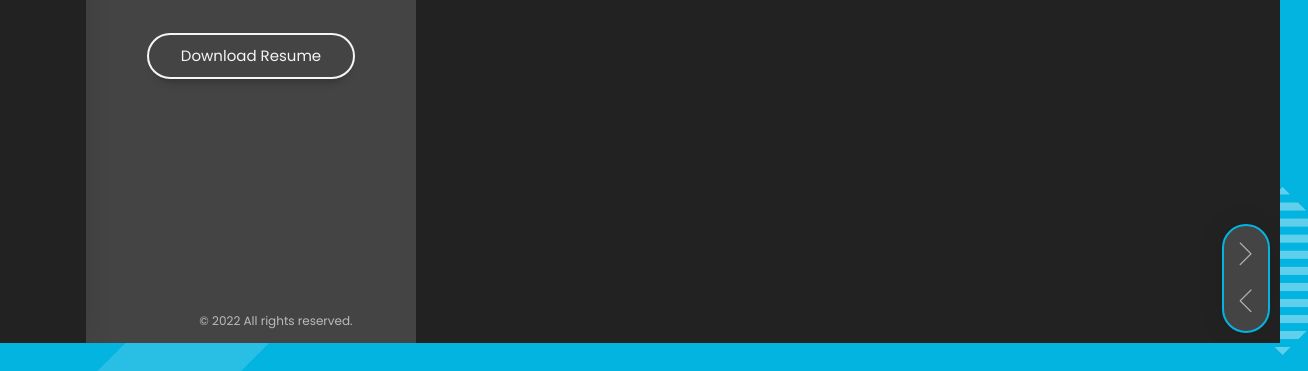
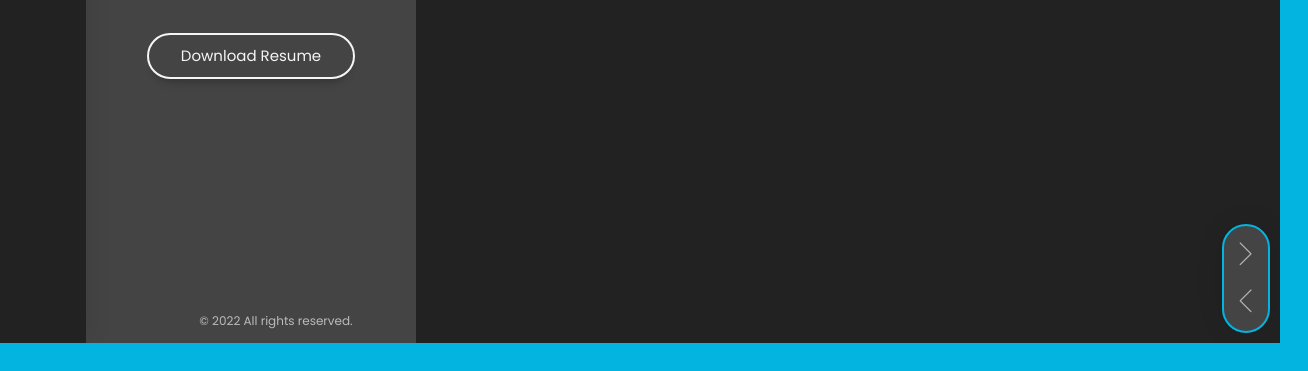
Before and after one commit to sugaroo249/final_website, a plain HTML site: page index.html in a window 1280 px wide. Shown: the part 457-828 px from the top of the page, 1308 px wide, since content can reach past the window. After the commit the page ends 800 px from the top, so only its background shows below. Drawn offline with Linux system fonts and the light colour scheme; some packages are replaced by stand-ins of ours.

Commit message:
-removed stupid animated background blue thing from last time. i guess we forgot to push it to github last time we removed it?

```diff
--- a/index.html
+++ b/index.html
@@ -23,9 +23,6 @@
 </head>
 
 <body>
-    <!-- Animated Background -->
-    <div class="lm-animated-bg" style="background-image: url(img/main_bg.png);"></div>
-    <!-- /Animated Background -->
     <!-- Loading animation -->
     <div class="preloader">
         <div class="preloader-animation">
```
